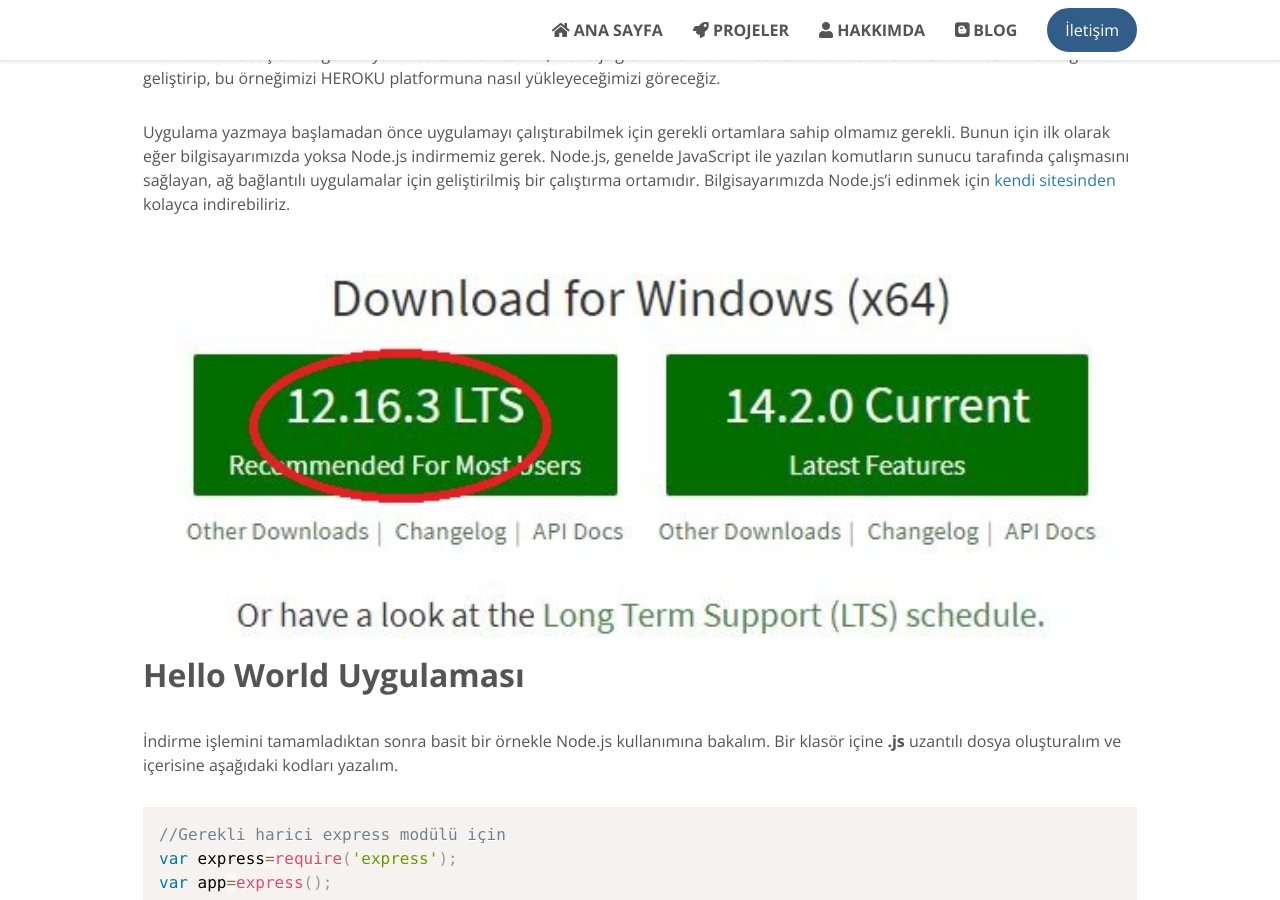
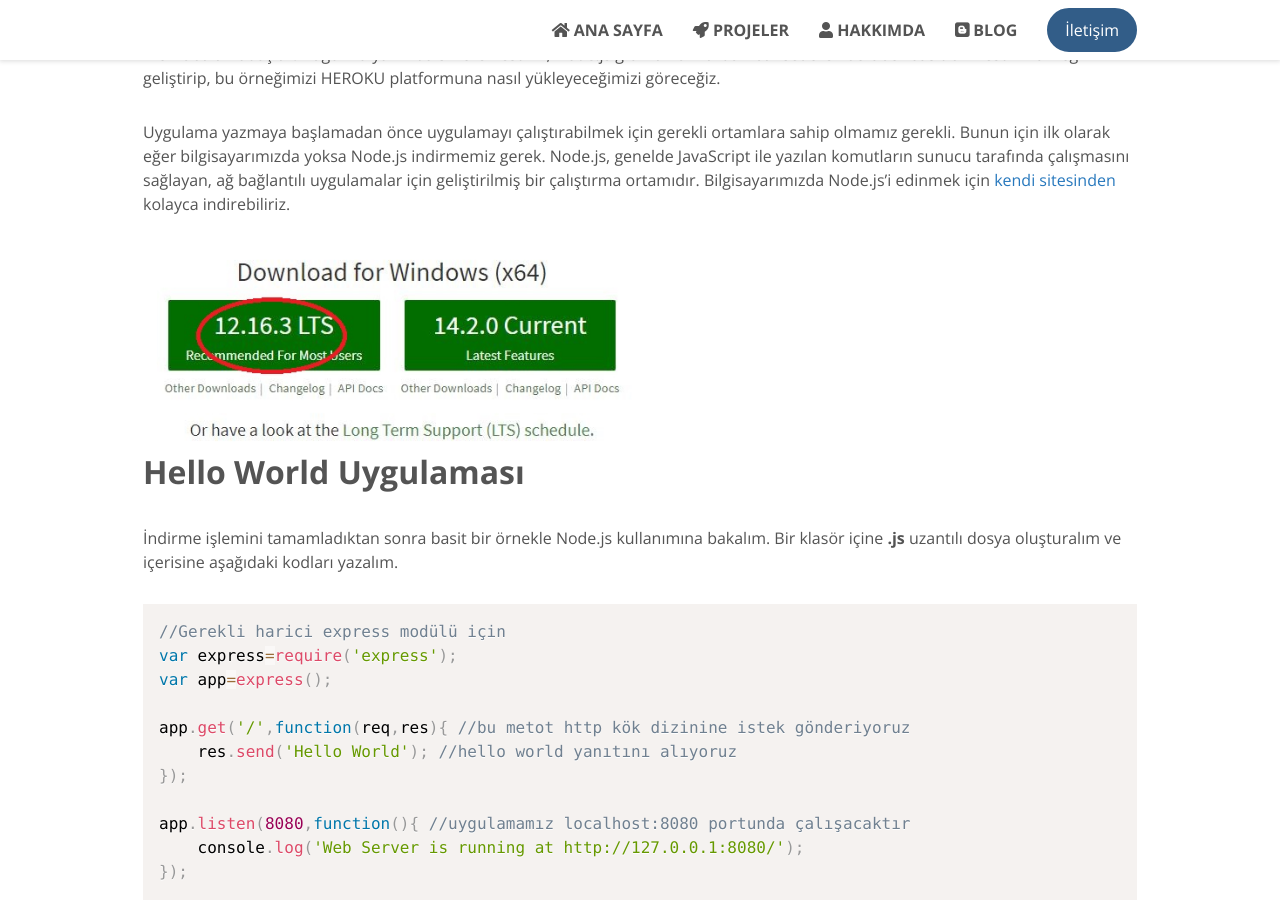
Before and after one commit to shrgrl/shrgrl.github.io, a Jekyll site: the page built from _restApi/index.html, in a window 1280 px wide and 900 px high, scrolled down 422 px. Built offline with Jekyll 4.4.1, drawn with Linux system fonts in a browser that asks for light colours; nearby versions of some CDN libraries; comment, search, counter and statistics services are not loaded.

Commit message:
Update index.html

```diff
--- a/_restApi/index.html
+++ b/_restApi/index.html
@@ -11,7 +11,7 @@
 bilgisayarımızda yoksa Node.js indirmemiz gerek. Node.js, genelde JavaScript ile yazılan komutların sunucu tarafında çalışmasını
 sağlayan, ağ bağlantılı uygulamalar için geliştirilmiş bir çalıştırma ortamıdır. Bilgisayarımızda Node.js’i edinmek için
 <a href="https://nodejs.org/en/" target="_blank">kendi sitesinden</a> kolayca indirebiliriz.</p>
-<img class="img-fluid" src="{{ base }}/assets/images/restApi/node.jpg" alt="node"><br>
+<img class="img-blg" src="{{ base }}/assets/images/restApi/node.jpg" alt="node"><br>
 
 <h4><b>Hello World Uygulaması</b></h4>
 <p>İndirme işlemini tamamladıktan sonra basit bir örnekle Node.js kullanımına bakalım. Bir klasör içine <b>.js</b> uzantılı dosya oluşturalım
```
